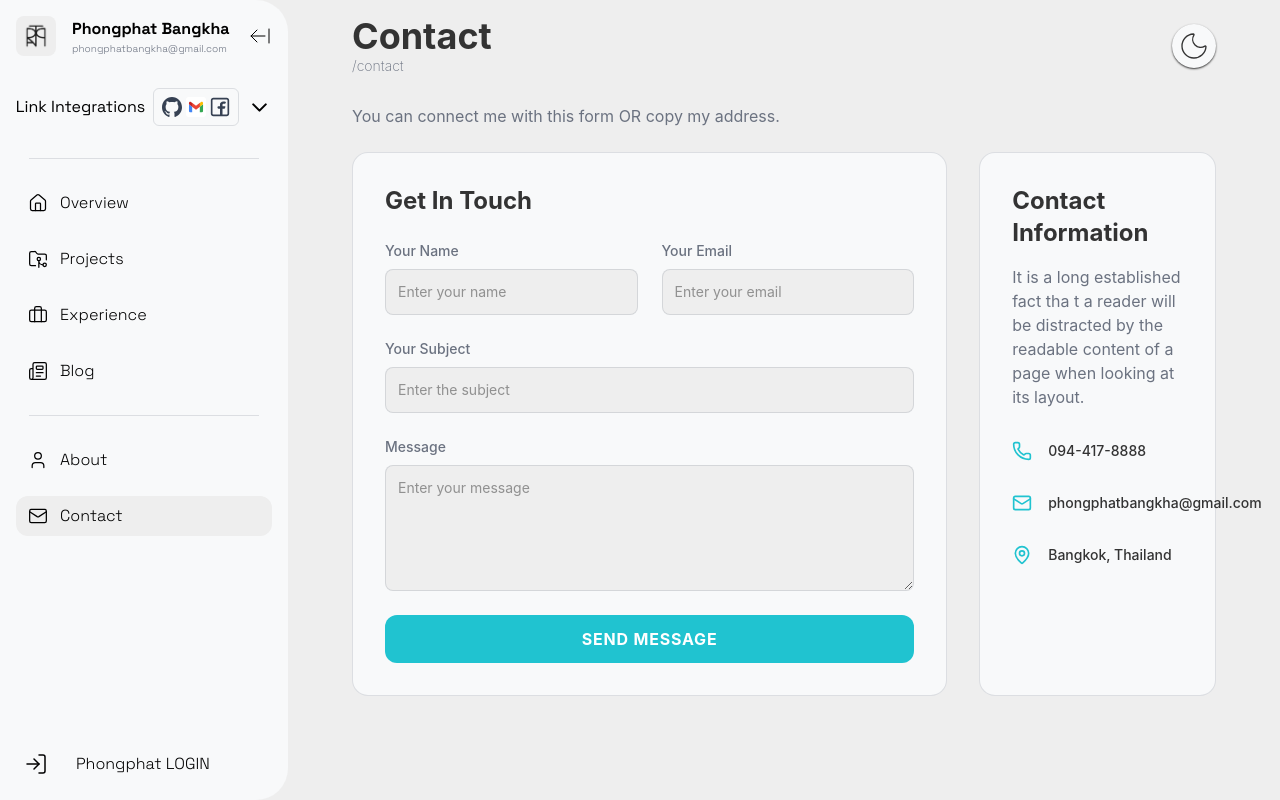
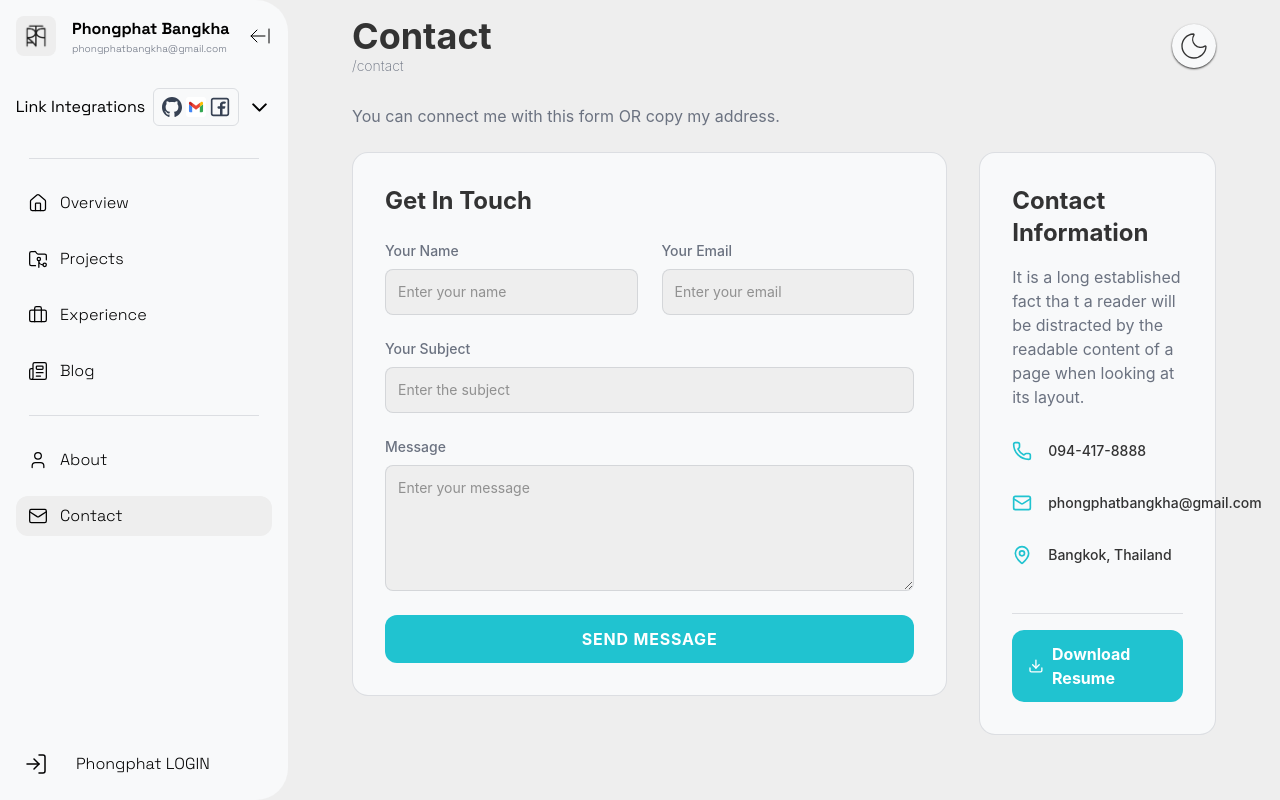
Before and after one commit to RA9T0R/portfolio, a Next.js app: page /contact in a window 1280 px wide. Built offline with nearby package versions, Linux system fonts and the light colour scheme.

Commit message:
Fix mistake information and add button for downloads resume

```diff
--- a/app/(root)/about/page.tsx
+++ b/app/(root)/about/page.tsx
@@ -33,9 +33,9 @@ const About = () => {
                         </div>
 
                         <p className="text-text dark:text-Dark_text w-full max-w-md mb-6 text-sm mt-5 text-start">
-                            I&#39;m a third-year university student eager to gain hands-on experience during the school break. Passionate about web development, web design.
-                            I thrive on learning new technologies quickly and adapting to challenges. Additionally, I’m exploring 3D design and looking forward to experimenting
-                            with it in the future.
+                            Third-year Computer Science student seeking a Cooperative Education opportunity, with a keen interest in Data Science
+                            and AI. Built on a solid foundation in Software Engineering and Web Development. A responsible learner with a
+                            strong sense of ownership, committed to executing and completing assigned tasks effectively
                         </p>
 
                         {/* Social Icons (Placeholder) */}
@@ -67,7 +67,7 @@ const About = () => {
 
                         <div className="mb-4 pb-4 last:border-b-0 last:pb-0">
                             <div className="flex justify-between items-start">
-                                <p className="font-semibold">King MongoKit&#39;s University of Technology North Bangkok</p>
+                                <p className="font-semibold">King MongKut&#39;s University of Technology North Bangkok</p>
                                 <span className="text-xs text-subtext dark:text-Dark_subtext font-light hidden lg:block">2020 - Current , GPAX : 3.68</span>
                             </div>
                             <span className="text-xs text-subtext dark:text-Dark_subtext font-light block lg:hidden">2020 - Current , GPAX : 3.68</span>
--- a/app/(root)/contact/page.tsx
+++ b/app/(root)/contact/page.tsx
@@ -1,17 +1,17 @@
-"use client"; // 1. Make this a Client Component
+"use client";
 
 import React, { useState } from 'react';
-import { Phone, Mail, MapPin, type LucideProps, Loader2, CheckCircle, AlertTriangle } from 'lucide-react';
+// 1. Added 'Download' to imports
+import { Phone, Mail, MapPin, type LucideProps, Loader2, CheckCircle, AlertTriangle, Download } from 'lucide-react';
 import emailjs from 'emailjs-com';
 
-// --- 2. UPDATE HELPER PROPS to be controlled components ---
 interface InputFieldProps {
     label: string;
     type?: string;
     placeholder: string;
-    name: string; // Add name
-    value: string; // Add value
-    onChange: (e: React.ChangeEvent<HTMLInputElement>) => void; // Add onChange
+    name: string;
+    value: string;
+    onChange: (e: React.ChangeEvent<HTMLInputElement>) => void;
 }
 
 const InputField = ({ label, type = 'text', placeholder, name, value, onChange }: InputFieldProps) => (
@@ -24,7 +24,7 @@ const InputField = ({ label, type = 'text', placeholder, name, value, onChange }
             name={name}
             value={value}
             onChange={onChange}
-            required // Add required for validation
+            required
             className="bg-bg dark:bg-Dark_bg border border-subtext/20 rounded-lg p-3 text-sm focus:outline-none focus:ring-2 focus:ring-primary"
         />
     </div>
@@ -34,9 +34,9 @@ interface TextareaFieldProps {
     label: string;
     placeholder: string;
     rows?: number;
-    name: string; // Add name
-    value: string; // Add value
-    onChange: (e: React.ChangeEvent<HTMLTextAreaElement>) => void; // Add onChange
+    name: string;
+    value: string;
+    onChange: (e: React.ChangeEvent<HTMLTextAreaElement>) => void;
 }
 
 const TextareaField = ({ label, placeholder, rows = 5, name, value, onChange }: TextareaFieldProps) => (
@@ -49,13 +49,12 @@ const TextareaField = ({ label, placeholder, rows = 5, name, value, onChange }:
             name={name}
             value={value}
             onChange={onChange}
-            required // Add required for validation
+            required
             className="bg-bg dark:bg-Dark_bg border border-subtext/20 rounded-lg p-3 text-sm focus:outline-none focus:ring-2 focus:ring-primary"
         />
     </div>
 );
 
-// --- ContactInfoItem (No change needed) ---
 interface ContactInfoItemProps {
     icon: React.ComponentType<LucideProps>;
     text: string;
@@ -67,10 +66,7 @@ const ContactInfoItem = ({ icon: Icon, text }: ContactInfoItemProps) => (
     </div>
 );
 
-
-// --- Contact Page Component ---
 const Contact = () => {
-    // 3. Add state for form data
     const [formData, setFormData] = useState({
         from_name: '',
         from_email: '',
@@ -78,32 +74,26 @@ const Contact = () => {
         message: '',
     });
 
-    // 4. Add state for form submission status
     const [isSubmitting, setIsSubmitting] = useState(false);
     const [formStatus, setFormStatus] = useState<{ type: 'success' | 'error' | '', message: string }>({ type: '', message: '' });
 
-    // 5. Handle input changes
     const handleChange = (e: React.ChangeEvent<HTMLInputElement | HTMLTextAreaElement>) => {
         setFormData({ ...formData, [e.target.name]: e.target.value });
     };
 
-    // 6. Handle form submission
     const handleSubmit = async (e: React.FormEvent) => {
         e.preventDefault();
         setIsSubmitting(true);
         setFormStatus({ type: '', message: '' });
 
-        // --- ⚠️ PASTE YOUR EMAILJS KEYS HERE ---
         const SERVICE_ID = process.env.NEXT_PUBLIC_EMAILJS_SERVICEID || "";
         const TEMPLATE_ID = process.env.NEXT_PUBLIC_EMAILJS_TEMPLATEID || "";
         const PUBLIC_KEY = process.env.NEXT_PUBLIC_EMAILJS_PUBLICKEY || "";
-        // -------------------------------------
 
         try {
             await emailjs.send(SERVICE_ID, TEMPLATE_ID, formData, PUBLIC_KEY);
-
             setFormStatus({ type: 'success', message: 'Message sent successfully! I will get back to you soon.' });
-            setFormData({ from_name: '', from_email: '', subject: '', message: '' }); // Clear form
+            setFormData({ from_name: '', from_email: '', subject: '', message: '' });
         } catch (error) {
             console.error('EmailJS error:', error);
             setFormStatus({ type: 'error', message: 'Failed to send message. Please try again later.' });
@@ -117,12 +107,11 @@ const Contact = () => {
             <p className="lg:w-1/2 text-subtext dark:text-Dark_subtext">You can connect me with this form OR copy my address.</p>
 
             <div className="grid grid-cols-1 lg:grid-cols-10 gap-8">
-                {/* 1. LEFT COLUMN: "Get In Touch" Form (70%) */}
+                {/* LEFT COLUMN: "Get In Touch" Form (70%) */}
                 <div className="lg:col-span-7">
                     <div className="bg-surface dark:bg-Dark_surface p-6 sm:p-8 rounded-2xl border border-subtext/20">
                         <h3 className="font-bold text-2xl mb-6">Get In Touch</h3>
 
-                        {/* 7. Update form and inputs */}
                         <form onSubmit={handleSubmit} className="flex flex-col gap-6">
                             <div className="grid grid-cols-1 sm:grid-cols-2 gap-6">
                                 <InputField
@@ -158,7 +147,6 @@ const Contact = () => {
                                 onChange={handleChange}
                             />
 
-                            {/* 8. Update button with loading state */}
                             <button
                                 type="submit"
                                 disabled={isSubmitting}
@@ -171,7 +159,6 @@ const Contact = () => {
                                 )}
                             </button>
 
-                            {/* 9. Add success/error message */}
                             {formStatus.message && (
                                 <div className={`flex items-center gap-2 p-3 rounded-lg ${
                                     formStatus.type === 'success' ? 'bg-green-500/10 text-green-500' : 'bg-red-500/10 text-red-500'
@@ -184,16 +171,31 @@ const Contact = () => {
                     </div>
                 </div>
 
-                {/* 2. RIGHT COLUMN: "Contact Information" (30%) */}
+                {/* RIGHT COLUMN: "Contact Information" (30%) */}
                 <div className="lg:col-span-3">
                     <div className="bg-surface dark:bg-Dark_surface p-6 sm:p-8 rounded-2xl border border-subtext/20 h-full flex flex-col gap-4">
                         <h3 className="font-bold text-2xl">Contact Information</h3>
                         <p className="text-subtext dark:text-Dark_subtext">It is a long established fact tha t a reader will be distracted by the readable content of a page when looking at its layout.</p>
+
                         <div className="flex flex-col">
                             <ContactInfoItem icon={Phone} text="094-417-8888" />
                             <ContactInfoItem icon={Mail} text="phongphatbangkha@gmail.com" />
                             <ContactInfoItem icon={MapPin} text="Bangkok, Thailand" />
                         </div>
+
+                        {/* --- NEW RESUME BUTTON --- */}
+                        <div className="mt-4 pt-4 border-t border-subtext/20">
+                            <a
+                                href="/resume.pdf"
+                                target="_blank"
+                                rel="noopener noreferrer"
+                                className="flex items-center justify-center gap-2 bg-primary hover:bg-primary/90 transition-colors text-white font-bold py-3 px-4 rounded-xl w-full"
+                            >
+                                <Download size={20} />
+                                <span>Download Resume</span>
+                            </a>
+                        </div>
+
                     </div>
                 </div>
 
--- a/app/layout.tsx
+++ b/app/layout.tsx
@@ -32,9 +32,9 @@ export default function RootLayout({
         <ThemeProvider attribute="class" enableSystem defaultTheme="system">
           <div className="flex min-h-screen bg-bg dark:bg-Dark_bg">
             <Sidebar/>
-              <main className="flex-1 md:px-3 lg:px-6 xl:px-12 overflow-auto transition-all duration-300 text-text dark:text-Dark_text">
-                {children}
-              </main>
+            <main className="flex-1 md:px-3 lg:px-6 xl:px-12 overflow-auto transition-all duration-300 text-text dark:text-Dark_text">
+              {children}
+            </main>
           </div>
         </ThemeProvider>
       </body>
--- a/lib/constants.ts
+++ b/lib/constants.ts
@@ -16,7 +16,6 @@ export const icons = {
     Newspaper,
     User,
     Mail,
-
 };
 
 // 2. Define and export the type
```
Also changed, not shown: 1 other file (tests, documents, lock files or other folders).
